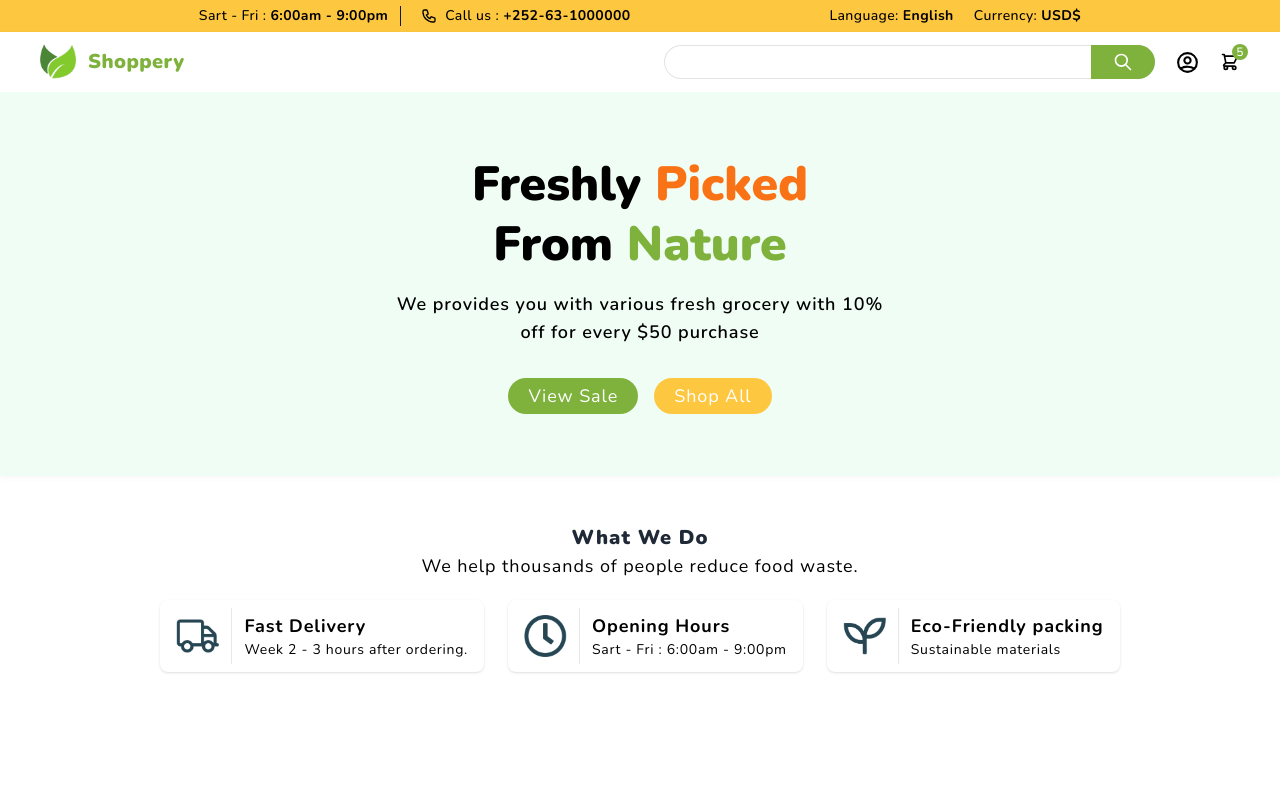
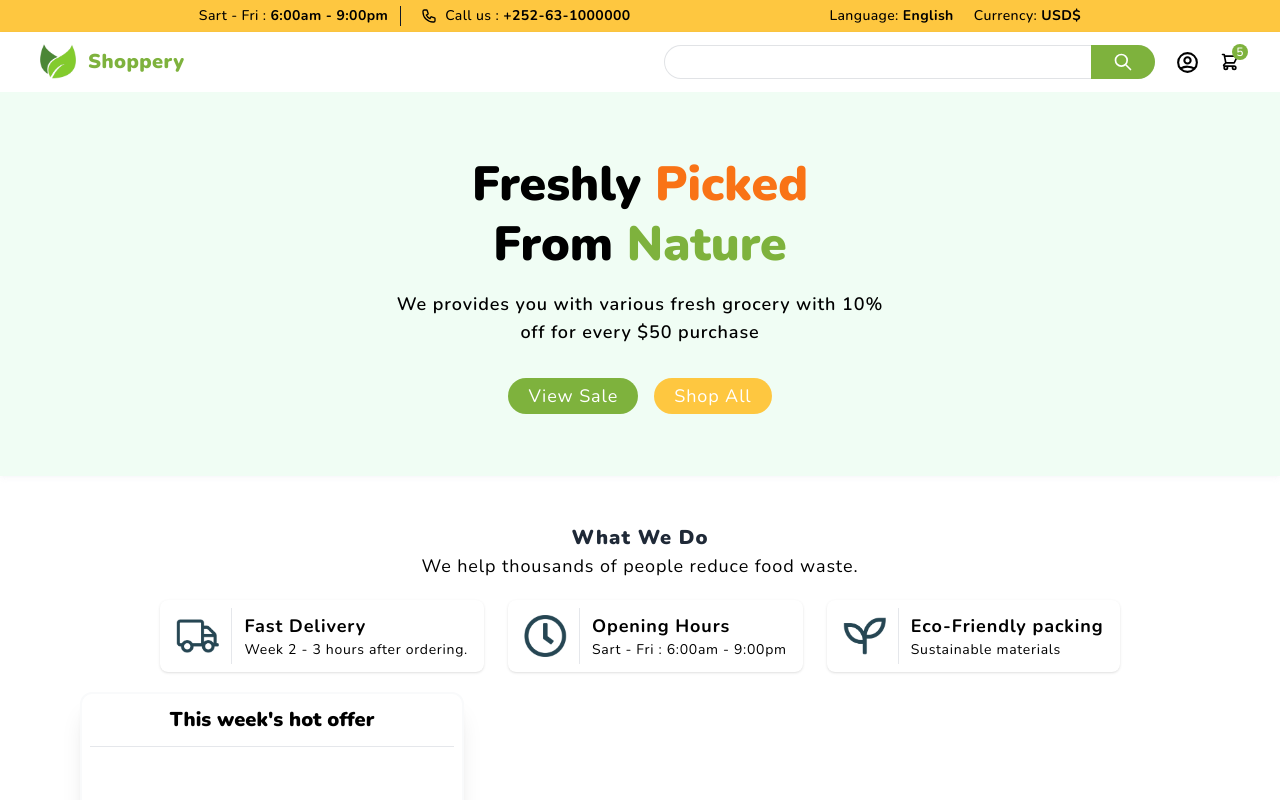
Before and after one commit to 4hmedhabib/grocery-web-app, a React (Create React App) app: page / in a window 1280 px wide. Shown: the top 800 px of the page. Built offline with nearby package versions, Linux system fonts and the light colour scheme.

Commit message:
added: Intro

```diff
--- a/src/components/Main/Main.jsx
+++ b/src/components/Main/Main.jsx
@@ -3,6 +3,7 @@ import React from "react";
 // components
 import Showcase from "./Showcase/Showcase";
 import WhatWeDo from "./WhatWeDo/WhatWeDo";
+import Intro from "../Products/Intro";
 
 const Main = () => {
   return (
@@ -10,6 +11,19 @@ const Main = () => {
       <Showcase />
 
       <WhatWeDo />
+
+      <Intro />
+
+      <br />
+      <br />
+      <br />
+      <br />
+      <br />
+      <br />
+      <br />
+      <br />
+      <br />
+      <br />
     </main>
   );
 };
```
